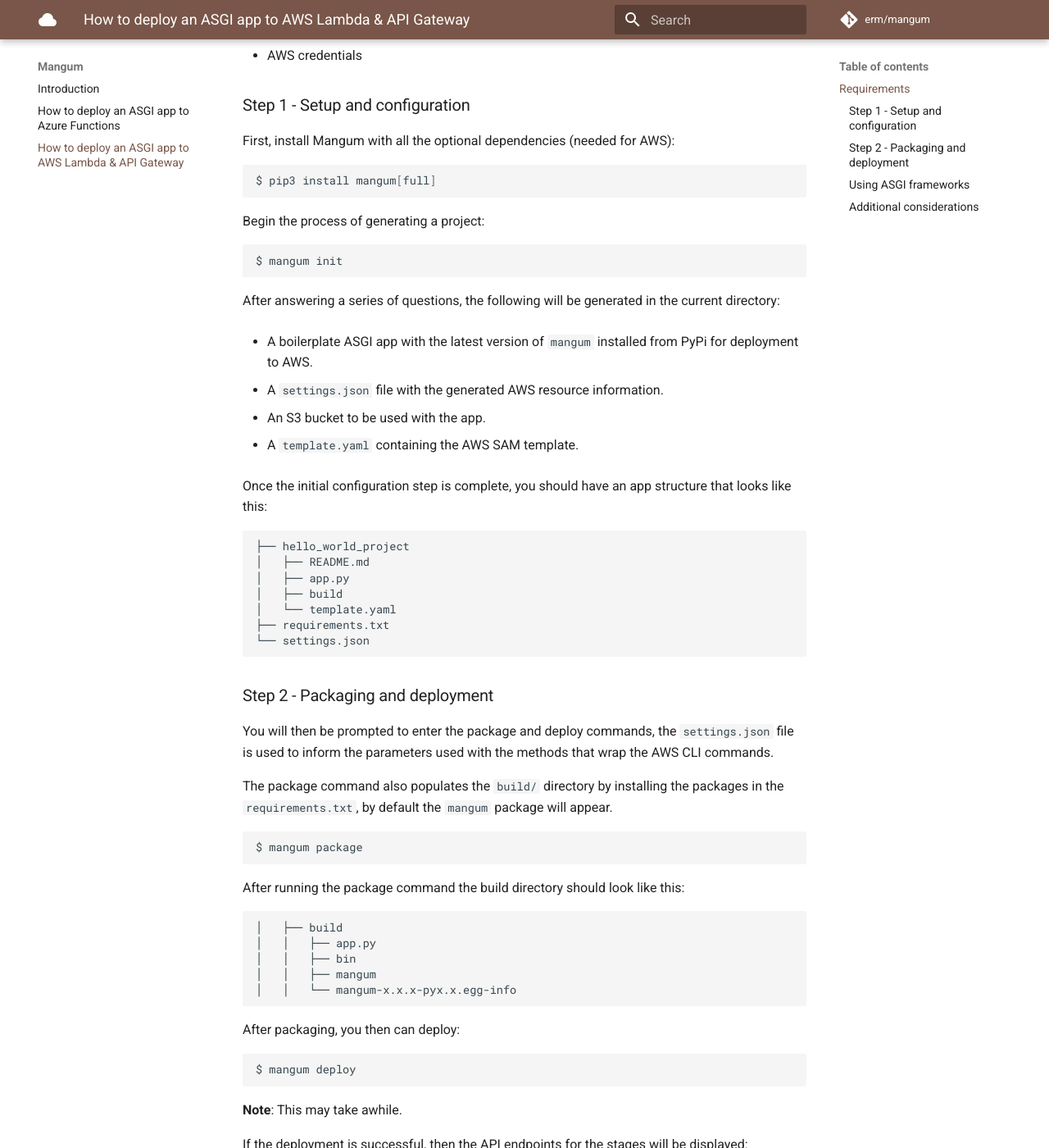
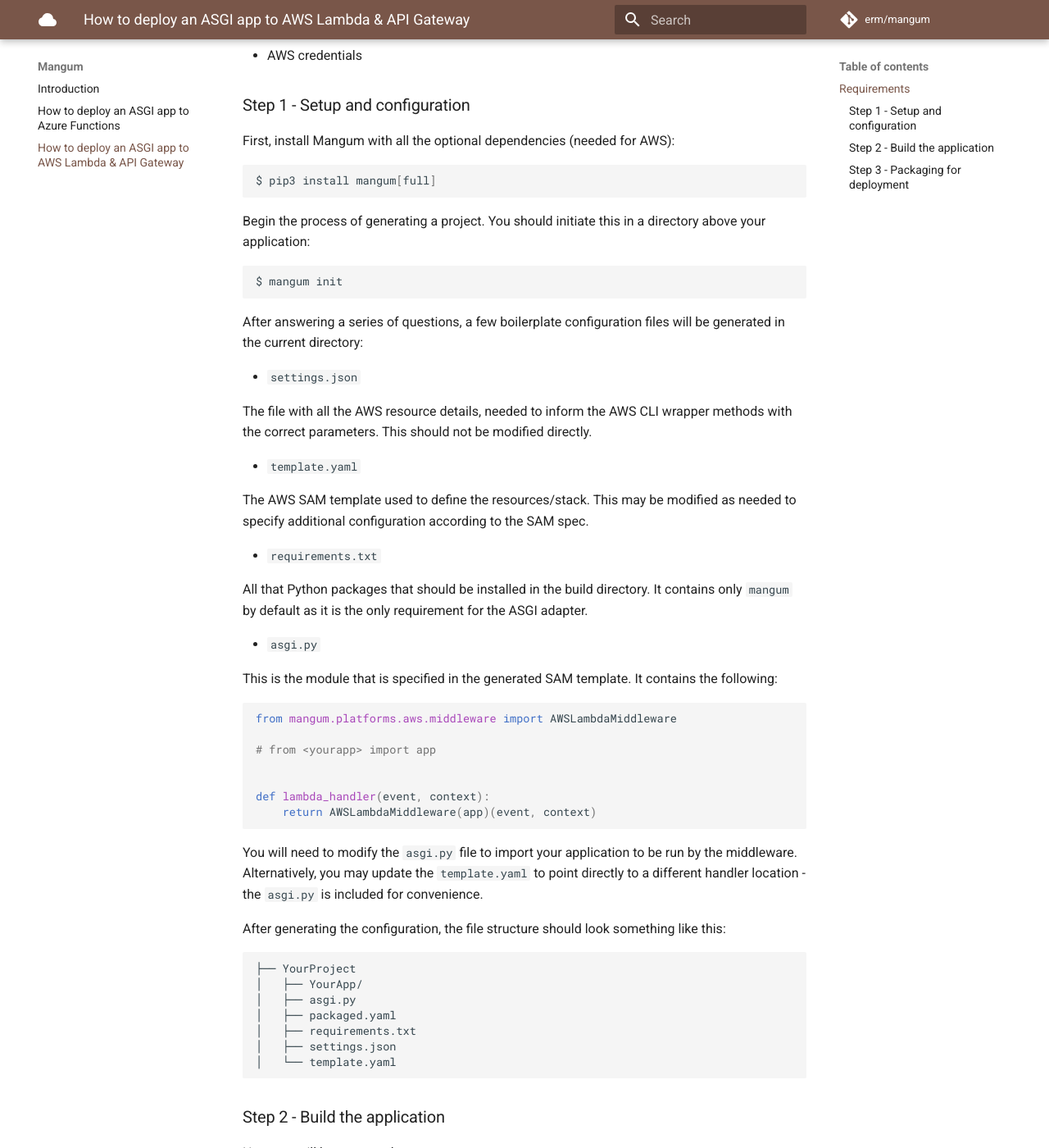
Before and after one commit to Kludex/mangum, an MkDocs documentation site: the page built from docs/aws-how-to.md, in a window 1280 px wide and 1400 px high, scrolled down 468 px. Shown: the whole window at 82% size. Built offline with MkDocs 1.6.1 and Material for MkDocs 9.7.7, drawn with Linux system fonts in a browser that asks for light colours; comment, search, counter and statistics services are not loaded; some of the changed text lies outside the part shown.

Commit message:
Update README, update how-to

````diff
--- a/docs/aws-how-to.md
+++ b/docs/aws-how-to.md
@@ -1,8 +1,8 @@
 # How to deploy an ASGI app to AWS Lambda & API Gateway
 
-This guide will explain how to deploy a basic [ASGI](https://asgi.readthedocs.io/en/latest/) application to AWS Lambda & API Gateway. Mangum includes tools to assist with generating an example ASGI application using a [AWS SAM (Serverless Application Model)](https://docs.aws.amazon.com/serverless-application-model/latest/developerguide/what-is-sam.html) template.
+This guide will explain how to generate a basic AWS Lambda deployment configuration suitable for [ASGI](https://asgi.readthedocs.io/en/latest/) applications. Mangum includes tools to assist with generating [AWS SAM (Serverless Application Model)](https://docs.aws.amazon.com/serverless-application-model/latest/developerguide/what-is-sam.html) templates and handling packaging/deployment.
 
-**Note**: These commands-much like most of the project currently-are being actively developed and may be buggy.
+**Note**: These commands-much like most of the project currently-are being actively developed and may be buggy. Any bug reports would be greatly appreciated.
 
 ## Requirements
 
@@ -19,55 +19,74 @@
 ```
 
 
-Begin the process of generating a project:
+Begin the process of generating a project. You should initiate this in a directory above your application:
 
 ```shell
 $ mangum init
 ```
 
-After answering a series of questions, the following will be generated in the current directory:
+After answering a series of questions, a few boilerplate configuration files will be generated in the current directory:
 
-* A boilerplate ASGI app with the latest version of `mangum` installed from PyPi for deployment to AWS.
+* `settings.json`
 
-* A `settings.json` file with the generated AWS resource information.
+The file with all the AWS resource details, needed to inform the AWS CLI wrapper methods with the correct parameters. This should not be modified directly.
 
-* An S3 bucket to be used with the app.
+* `template.yaml`
 
-* A `template.yaml` containing the AWS SAM template.
+The AWS SAM template used to define the resources/stack. This may be modified as needed to specify additional configuration according to the SAM spec.
 
-Once the initial configuration step is complete, you should have an app structure that looks like this:
+* `requirements.txt`
+
+All that Python packages that should be installed in the build directory. It contains only `mangum` by default as it is the only requirement for the ASGI adapter.
+
+* `asgi.py`
+
+This is the module that is specified in the generated SAM template. It contains the following:
+
+```python
+from mangum.platforms.aws.middleware import AWSLambdaMiddleware
+
+# from <yourapp> import app
+
+
+def lambda_handler(event, context):
+    return AWSLambdaMiddleware(app)(event, context)
+
+```
+
+You will need to modify the `asgi.py` file to import your application to be run by the middleware. Alternatively, you may update the `template.yaml` to point directly to a different handler location - the `asgi.py` is included for convenience.
+
+After generating the configuration, the file structure should look something like this:
 
 ```shell
-├── hello_world_project
-│   ├── README.md
-│   ├── app.py
-│   ├── build
+├── YourProject
+│   ├── YourApp/
+│   ├── asgi.py
+│   ├── packaged.yaml
+│   ├── requirements.txt
+│   ├── settings.json
 │   └── template.yaml
-├── requirements.txt
-└── settings.json
 ```
 
-### Step 2 - Packaging and deployment
+### Step 2 - Build the application
 
-You will then be prompted to enter the package and deploy commands, the `settings.json` file is used to inform the parameters used with the methods that wrap the AWS CLI commands.
+Next you will be prompted to run:
 
-The package command also populates the `build/` directory by installing the packages in the `requirements.txt`, by default the `mangum` package will appear.
+```shell
+$ mangum aws build
+```
+
+This will install all the packages listed in `requirements.txt` and copy over your application to the `build/` directory to be packaged.
+
+### Step 3 - Packaging for deployment
+
+Next run the package command to prepare the application build for deployment:
 
 ```shell
 $ mangum package
 ```
 
-After running the package command the build directory should look like this:
-
-```
-│   ├── build
-│   │   ├── app.py
-│   │   ├── bin
-│   │   ├── mangum
-│   │   └── mangum-x.x.x-pyx.x.egg-info
-```
-
-After packaging, you then can deploy:
+After the packaging completes, you may then deploy:
 
 ```shell
 $ mangum deploy
@@ -83,52 +102,10 @@
 * https://xxxxx.execute-api.ap-southeast-1.amazonaws.com/Stage
 ```
 
-Visiting the endpoint should then produce a simple "Hello World" response. If you run into any issues, you can lookup the function logs in CloudWatch or enter the following command:
+If you run into any issues, you can lookup the function logs in CloudWatch or enter the following command:
 
 ```shell
 $ mangum tail
 ```
 
 This will tail the last 10 minutes of logs activity for the function.
-
-### Using ASGI frameworks
-
-The generated "hello world" application is a raw example, but you can easily use any ASGI framework with the adapter. For example, you could replace the content of the `app.py` generated previously with a Starlette application to achieve a similar result:
-
-```python
-from mangum.platforms.aws.adapter import run_asgi
-
-from starlette.applications import Starlette
-from starlette.responses import JSONResponse
-
-app = Starlette()
-
-
-@app.route("/")
-async def homepage(request):
-    return JSONResponse({"hello": "world"})
-
-
-def lambda_handler(event, context):
-    return run_asgi(app, event, context)
-```
-
-You would also have to include Starlette as a dependency in the package by adding it to the `requirements.txt`.
-
-And re-run the `mangum package` and `mangum deploy` commands to update the function.
-
-### Additional considerations
-
-The application generation and deployment tools included in Mangum are mainly intended to quickly produce and deploy a very basic boilerplate application.
-
-**Keep in mind:**
-
-* As of this writing, only simple application examples have been tested with the adapters (work-in-progress).
-
-* AWS SAM templates are not the only way to handle deployment and configuration, it was chosen here because it offered the path of least resistance to getting an app generated and deployed with all the necessary permissions/resources/roles/etc. included.
-
-* You will need to manually edit the generated AWS SAM template to extend the functionality of the stack and leverage additional AWS services.
-
-At some point it would be nice to improve the CLI tool to be more comprehensive with some validation/safety features and possibly a way to eliminate the AWS-CLI as a requirement for deployment/packaging.
-
-There is an open issue for doing so [here](https://github.com/erm/mangum/issues/10).
````
Also changed, not shown: README.md (+26 -8 lines), docs/index.md (+28 -8 lines).
